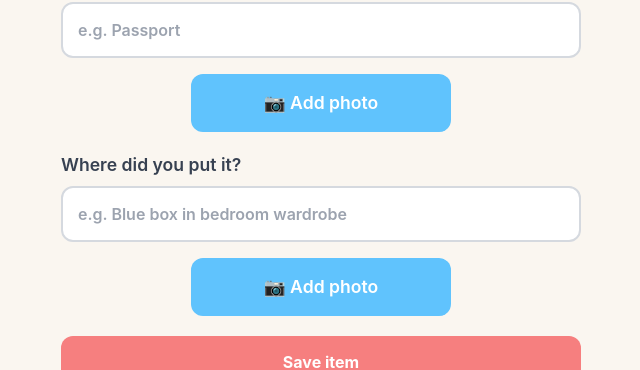
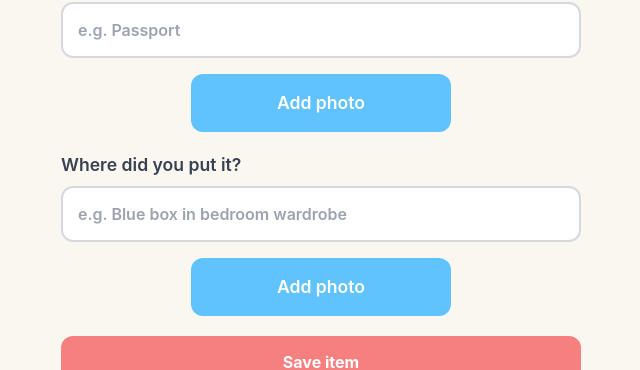
Before and after one commit to Jenni311/where-did-i-put-that, a React (Vite) app: page / in a window 1280 px wide. Both pictures are taken after typing "Sample" into the empty fields and a click on the button "+ Add a new item". Shown: the part 502-872 px from the top of the page, without its empty margins (319-959 px from the left). Built offline with nearby package versions, Linux system fonts and the light colour scheme.

Commit message:
add photo text change

```diff
--- a/src/App.tsx
+++ b/src/App.tsx
@@ -237,7 +237,7 @@ setLocationPhoto(null)
 
   <label className="photo-button">
 
-    📷 Add photo
+    Add photo
 
     <input
 
@@ -283,7 +283,7 @@ setLocationPhoto(null)
 
   <label className="photo-button">
 
-    📷 Add photo
+    Add photo
 
     <input
 
--- a/src/index.css
+++ b/src/index.css
@@ -281,7 +281,7 @@ button:active {
   width: 50%;
   margin-left: auto;
   margin-right: auto;
-  padding: 16px 16px;
+  padding: 16px 10px;
   border: 0px solid #d5d9df;
   border-radius: 12px;
   background: #60c3fd;
```
